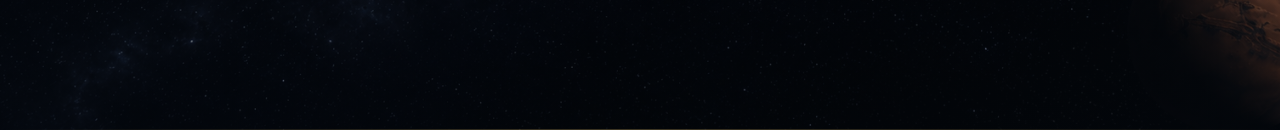
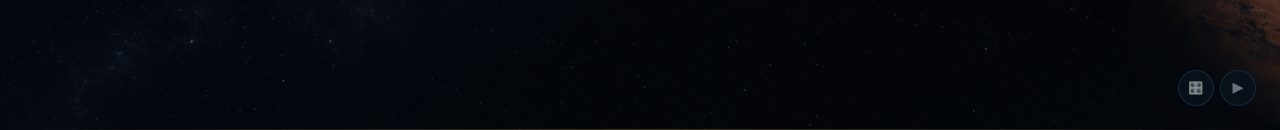
Before and after one commit to thomaspeterkueper/noxiagame, a Next.js app: page / in a window 1280 px wide. Shown: the part 670-800 px from the top of the page. Built offline with nearby package versions, Linux system fonts and the light colour scheme.

Commit message:
Update MusicControls.tsx

```diff
--- a/app/_components/MusicControls.tsx
+++ b/app/_components/MusicControls.tsx
@@ -1,59 +1,100 @@
-// app/_components/MusicProvider.tsx
+// app/_components/MusicControls.tsx
 // Erstellt: 31.05.2026
-// Globaler Audio-Context – Musik läuft persistent über alle Seiten
+// Floating Music-Controller – unten rechts auf allen Seiten
 
 'use client'
 
-import { createContext, useContext, useRef, useState, useEffect } from 'react'
+import { useState } from 'react'
+import { useMusicContext } from './MusicProvider'
 
-interface MusicContextType {
-  playing:    boolean
-  volume:     number
-  play:       () => void
-  pause:      () => void
-  toggle:     () => void
-  setVolume:  (v: number) => void
-}
-
-const MusicContext = createContext<MusicContextType>({
-  playing: false, volume: 0.4,
-  play: () => {}, pause: () => {}, toggle: () => {}, setVolume: () => {},
-})
-
-export function useMusicContext() { return useContext(MusicContext) }
-
-export default function MusicProvider({ children }: { children: React.ReactNode }) {
-  const audioRef          = useRef<HTMLAudioElement | null>(null)
-  const [playing, setPlaying] = useState(false)
-  const [volume, setVolumeState] = useState(0.4)
-
-  useEffect(() => {
-    const audio = new Audio('/audio/noxia_theme.mp3')
-    audio.loop   = true
-    audio.volume = 0.4
-    audioRef.current = audio
-    // Globales Objekt damit MusicLink.tsx es starten kann
-    ;(window as any).__noxiaAudio = audio
-    return () => { audio.pause(); audio.src = '' }
-  }, [])
-
-  function play() {
-    audioRef.current?.play().catch(() => {})
-    setPlaying(true)
-  }
-  function pause() {
-    audioRef.current?.pause()
-    setPlaying(false)
-  }
-  function toggle() { playing ? pause() : play() }
-  function setVolume(v: number) {
-    if (audioRef.current) audioRef.current.volume = v
-    setVolumeState(v)
-  }
+export default function MusicControls() {
+  const { playing, volume, toggle, setVolume } = useMusicContext()
+  const [expanded, setExpanded] = useState(false)
 
   return (
-    <MusicContext.Provider value={{ playing, volume, play, pause, toggle, setVolume }}>
-      {children}
-    </MusicContext.Provider>
+    <div style={{
+      position: 'fixed',
+      bottom: '1.5rem',
+      right:  '1.5rem',
+      zIndex: 1000,
+      display: 'flex',
+      flexDirection: 'column',
+      alignItems: 'flex-end',
+      gap: '0.5rem',
+    }}>
+
+      {/* Lautstärke-Slider – nur wenn expanded */}
+      {expanded && (
+        <div style={{
+          background: 'rgba(10,18,28,0.92)',
+          border: '1px solid rgba(42,78,122,0.4)',
+          borderRadius: '10px',
+          padding: '0.75rem 1rem',
+          display: 'flex',
+          flexDirection: 'column',
+          alignItems: 'center',
+          gap: '0.4rem',
+        }}>
+          <span style={{ fontSize: '0.55rem', color: 'rgba(201,169,97,0.7)', textTransform: 'uppercase', letterSpacing: '0.1em' }}>
+            Lautstärke
+          </span>
+          <input
+            type="range"
+            min={0} max={1} step={0.05}
+            value={volume}
+            onChange={e => setVolume(Number(e.target.value))}
+            style={{
+              width: '80px',
+              accentColor: '#c9a961',
+              cursor: 'pointer',
+            }}
+          />
+          <span style={{ fontSize: '0.55rem', color: 'rgba(200,212,224,0.5)' }}>
+            {Math.round(volume * 100)}%
+          </span>
+        </div>
+      )}
+
+      {/* Haupt-Button */}
+      <div style={{ display: 'flex', gap: '0.4rem' }}>
+
+        {/* Expand/Collapse */}
+        <button
+          onClick={() => setExpanded(e => !e)}
+          title="Lautstärke"
+          style={{
+            width: '36px', height: '36px',
+            borderRadius: '50%',
+            background: 'rgba(10,18,28,0.85)',
+            border: '1px solid rgba(42,78,122,0.4)',
+            color: 'rgba(201,169,97,0.7)',
+            fontSize: '0.75rem',
+            cursor: 'pointer',
+            display: 'flex', alignItems: 'center', justifyContent: 'center',
+          }}
+        >
+          {expanded ? '✕' : '🎛️'}
+        </button>
+
+        {/* Play/Pause */}
+        <button
+          onClick={toggle}
+          title={playing ? 'Musik pausieren' : 'Musik abspielen'}
+          style={{
+            width: '36px', height: '36px',
+            borderRadius: '50%',
+            background: playing ? 'rgba(42,78,122,0.9)' : 'rgba(10,18,28,0.85)',
+            border: `1px solid ${playing ? 'rgba(201,169,97,0.6)' : 'rgba(42,78,122,0.4)'}`,
+            color: playing ? '#c9a961' : 'rgba(200,212,224,0.5)',
+            fontSize: '0.9rem',
+            cursor: 'pointer',
+            display: 'flex', alignItems: 'center', justifyContent: 'center',
+            transition: 'all 0.2s',
+          }}
+        >
+          {playing ? '⏸' : '▶'}
+        </button>
+      </div>
+    </div>
   )
 }
```
